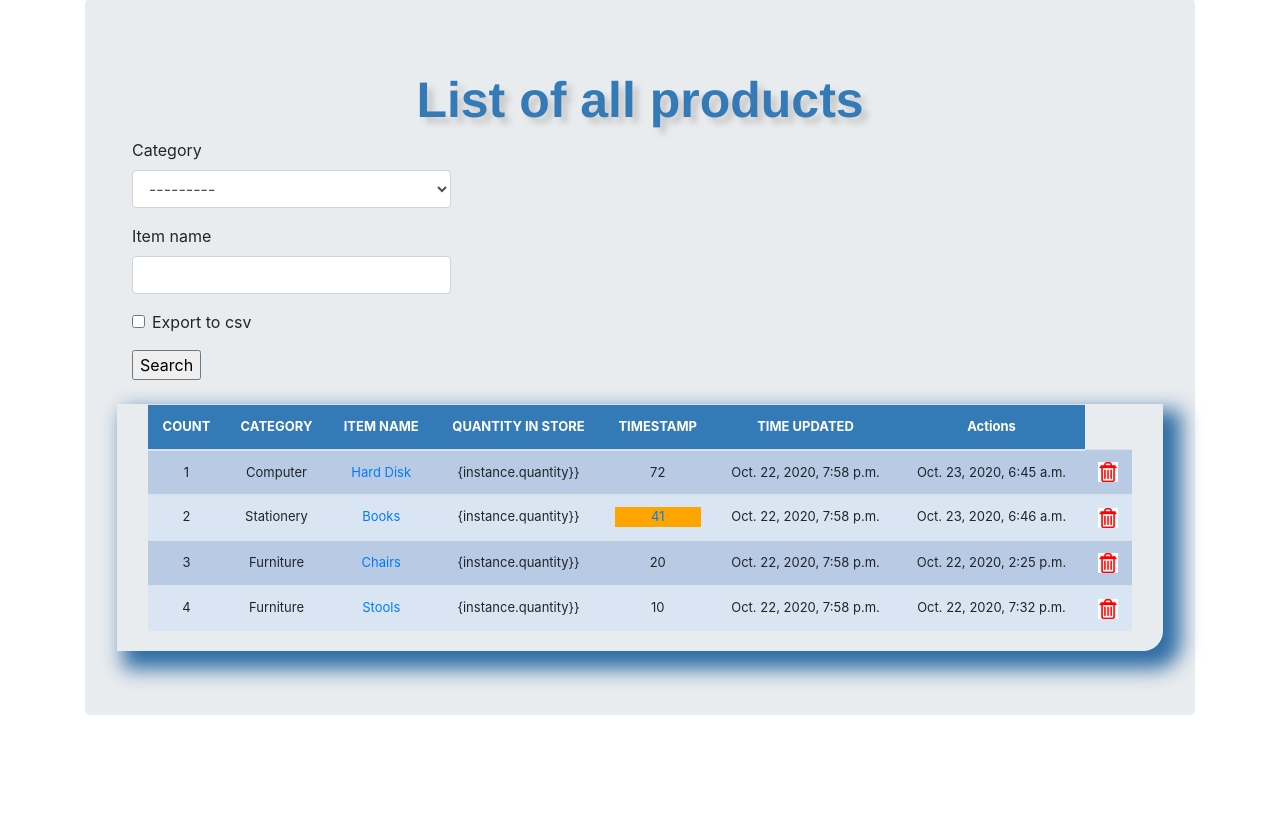
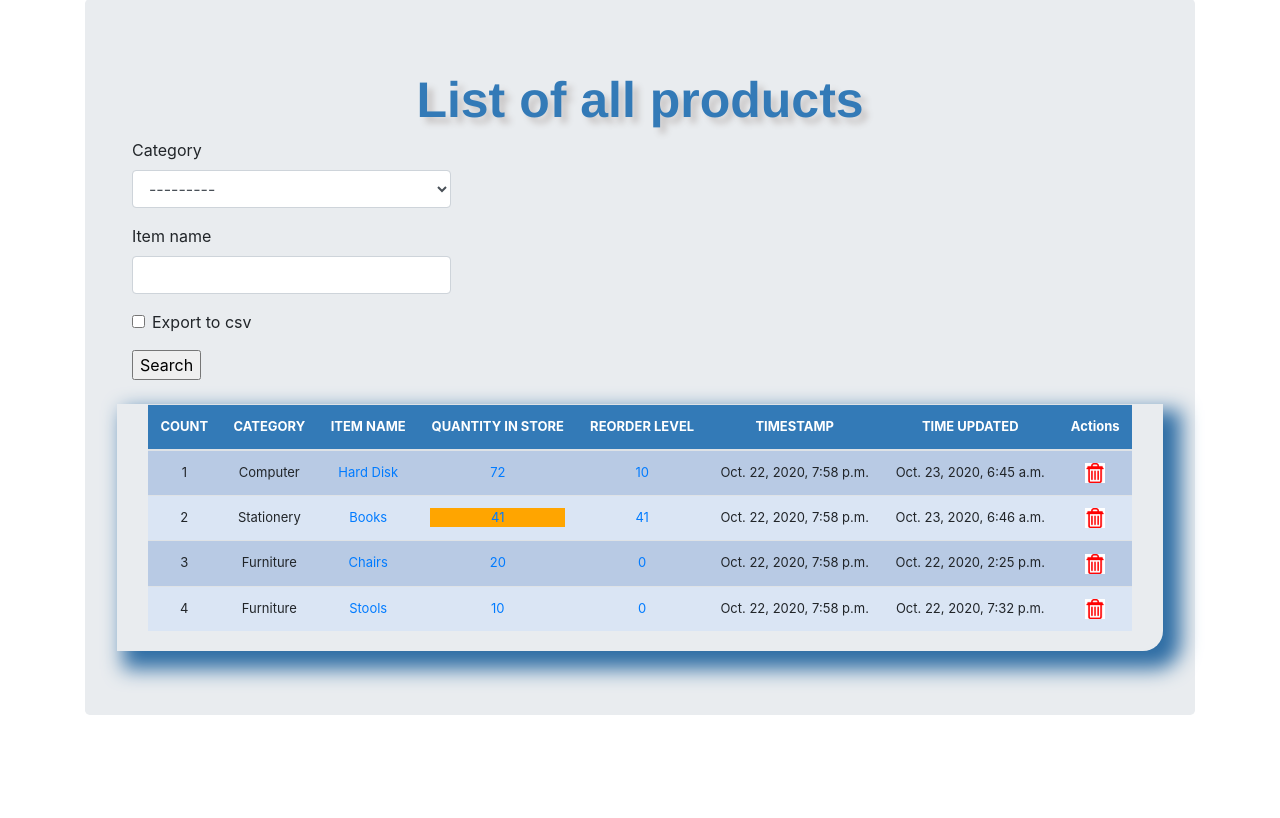
Before and after one commit to Dihfahsih1/stock-management-system, a Django app: page /items-list in a window 1280 px wide. Shown: the part 73-891 px from the top of the page. Run offline with Django 3.2, Linux system fonts and the light colour scheme; data comes from the database, SQL or seed files in the repository; both versions use the stored data as it was after the commit; some libraries are stand-ins or nearby versions.

Commit message:
debug reorder module

```diff
--- a/stockmgt/templates/list_items.html
+++ b/stockmgt/templates/list_items.html
@@ -28,6 +28,7 @@
             <th>CATEGORY</th>
             <th>ITEM NAME</th>
             <th>QUANTITY IN STORE</th>
+            <th>REORDER LEVEL</th>
             <th>TIMESTAMP</th>
             <th>TIME UPDATED</th>
             <th>Actions</th>
@@ -40,13 +41,16 @@
             <td>{{forloop.counter}}</td>
             <td>{{instance.category}}</td>
             <td><a href="{% url 'update_items' instance.id %}">{{instance.item_name}}</a></td>
-            <td>{instance.quantity}}</a></td>
             <td>
                 {% if instance.quantity <= instance.reorder_level %}
-                <div style="background-color: orange;"><a href="{% url 'stock_detail' instance.id %}">{{instance.quantity}}</a></div>
-                {% else %}{{instance.quantity}}
+                  <div style="background-color: orange;">
+                    <a href="{% url 'stock_detail' instance.id %}">{{instance.quantity}}</a>
+                  </div>
+                {% else %}
+                   <a href="{% url 'stock_detail' instance.id %}">{{instance.quantity}}</a>
                 {% endif %}
             </td>
+            <td><a href="{% url 'reorder_level' instance.id %}">{{instance.reorder_level}}</a></td>
             <td>{{instance.timestamp}}</td>
             <td>{{instance.last_updated}}</td>
             <td><a href="{% url 'delete_item' instance.pk %}"><img src="{% static 'img/delete.png' %}" height="20"></a>
--- a/stockmgt/views.py
+++ b/stockmgt/views.py
@@ -139,4 +139,4 @@ def reorder_level(request, pk):
 			"instance": queryset,
 			"form": form,
 		}
-	return render(request, "add_items.html", context)
+	return render(request, "add_item.html", context)
```
Also changed, not shown: db.sqlite3.
